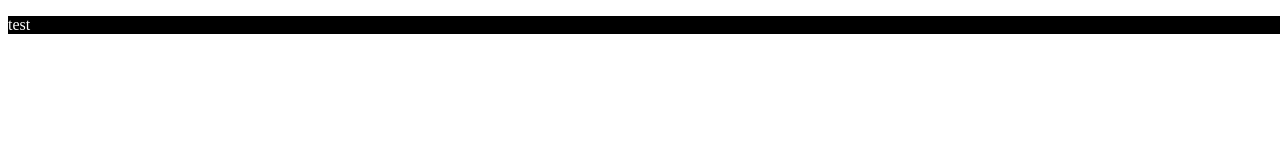
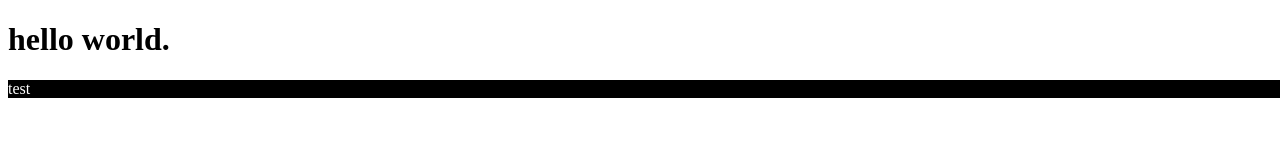
Before and after one commit to wilf312/testHTML, a plain HTML site: page docs/index.html in a window 1280 px wide. Drawn offline with Linux system fonts and the light colour scheme.

Commit message:
Update index.html

```diff
--- a/docs/index.html
+++ b/docs/index.html
@@ -1,9 +1,9 @@
-<!DOCTYPE html>
-<html lang="ja">
-<head>
-<title></title>
-<meta charset="UTF-8" />
-<meta http-equiv="Content-Type" content="text/html; charset=UTF-8">
+<!DOCTYPE HTML>
+<html style="background-color:transparent">
+<body style="background-color:transparent">
+
+
+
 <style type="text/css">
 html, body {
 	background: rgba(0, 0, 0, 0);
@@ -15,8 +15,8 @@ p {
 	color: white;
 }
 </style>
-</head>
-<body>
+<h1>hello world.</h1>
+
 
 <p>test</p>
 
```
